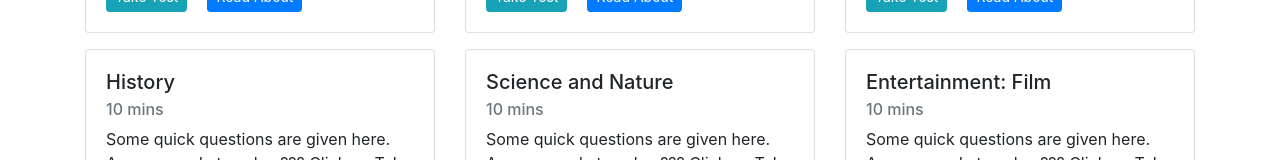
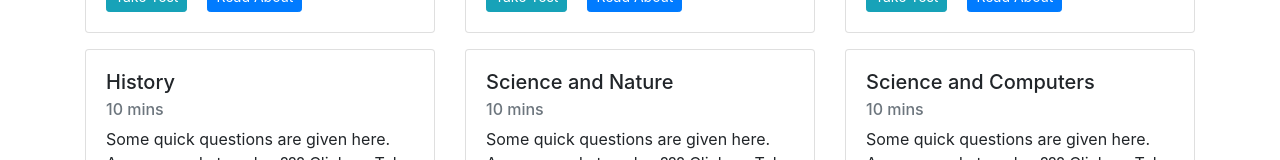
Before and after one commit to Ranjan-Das-cloud/mock-test, a React (Create React App) app: page /home in a window 1280 px wide. Shown: the part 621-781 px from the top of the page. Built offline with nearby package versions, Linux system fonts and the light colour scheme.

Commit message:
Modified Home component for test to take

```diff
--- a/src/home.js
+++ b/src/home.js
@@ -43,7 +43,7 @@ class Home extends Component {
                         </div>
 
                         <div className="col-4 mb-3">
-                            <Card name="Entertainment: Film" id="11"/>
+                            <Card name="Science and Computers" id="18"/>
                         </div>
 
                     </div>
```
